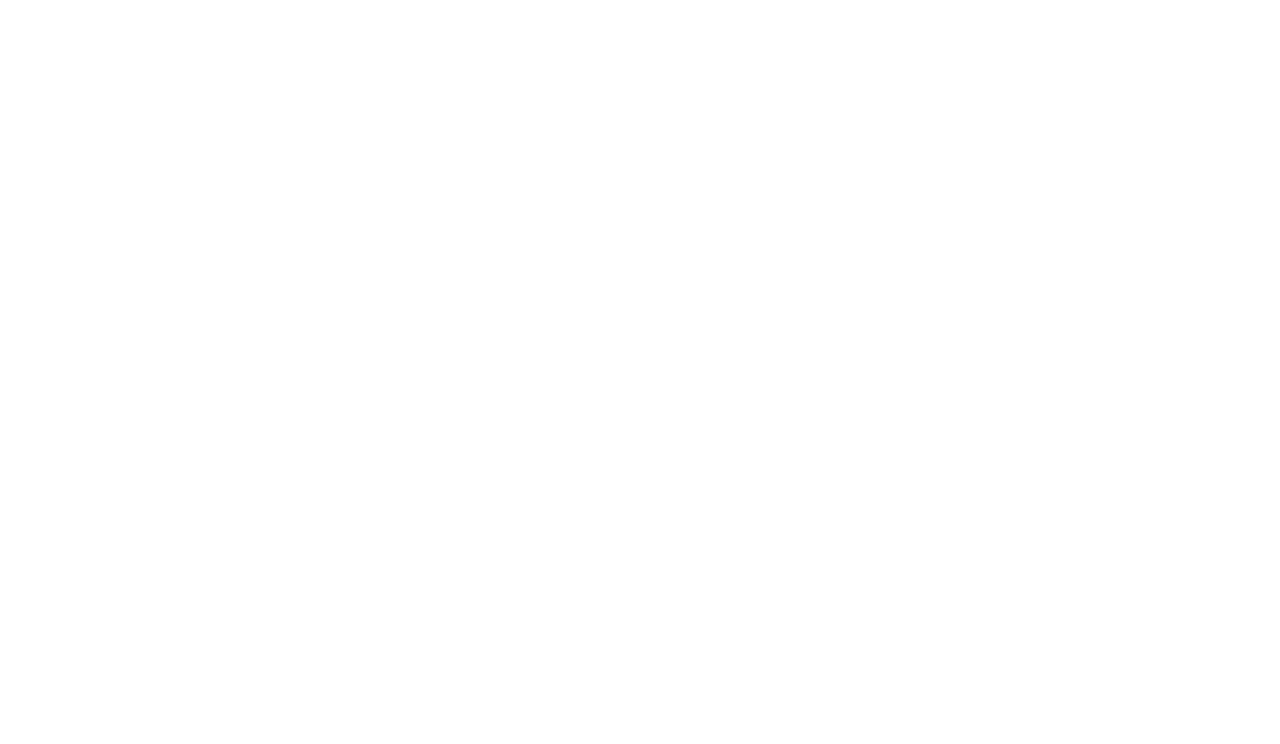
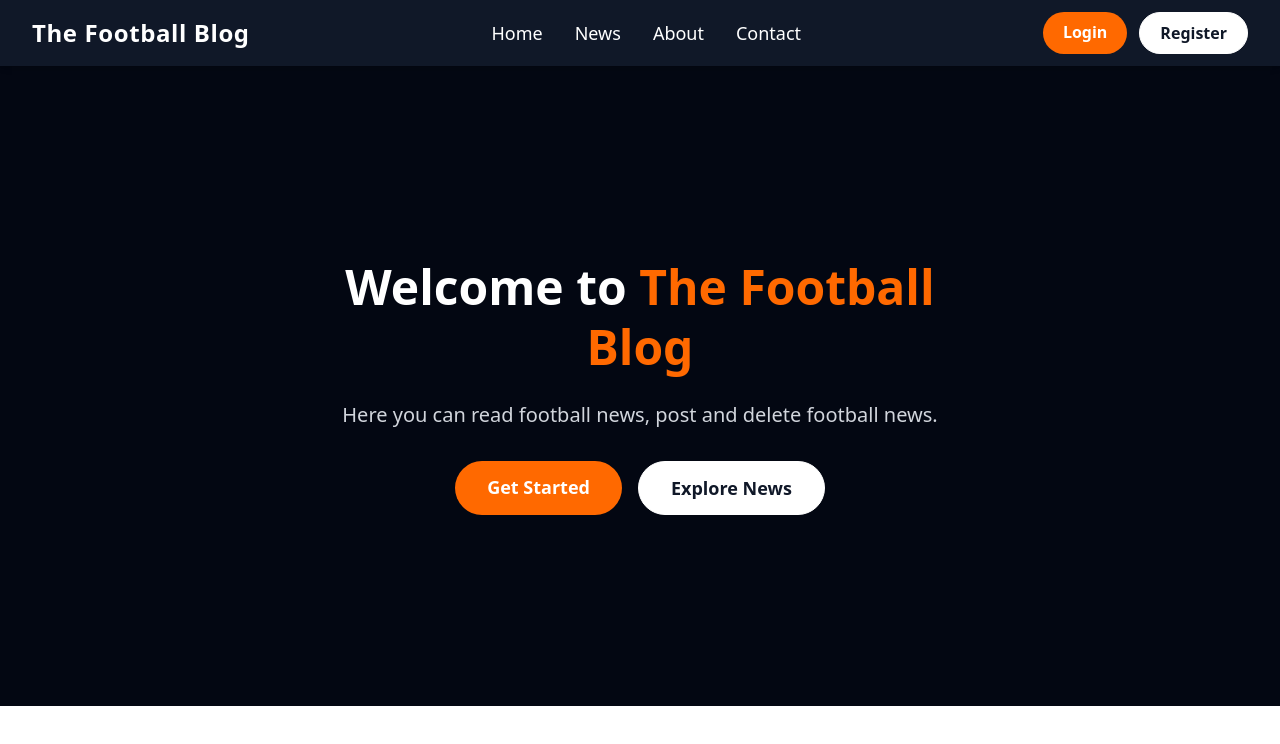
Before and after one commit to GGarenov/Blog_app, a React (Vite) app in the folder client/: page / in a window 1280 px wide. Before the commit this address had no page. Shown: the top 744 px of the page. Built offline with nearby package versions, Linux system fonts and the light colour scheme.

Commit message:
The new pages are added in the App.jsx

```diff
--- a/client/src/App.jsx
+++ b/client/src/App.jsx
@@ -1,12 +1,16 @@
 import { Route, Routes } from "react-router-dom";
 // import { AuthLayout } from "./components/auth/layout";
 import Login from "./pages/Login";
+import Home from "./pages/Home";
+import Register from "./pages/Register";
 
 function App() {
   return (
     <div className="flex flex-col overflow-hidden bg-white">
       <Routes>
+        <Route path="/" element={<Home />} />
         <Route path="/login" element={<Login />} />
+        <Route path="/register" element={<Register />} />
       </Routes>
     </div>
   );
```
